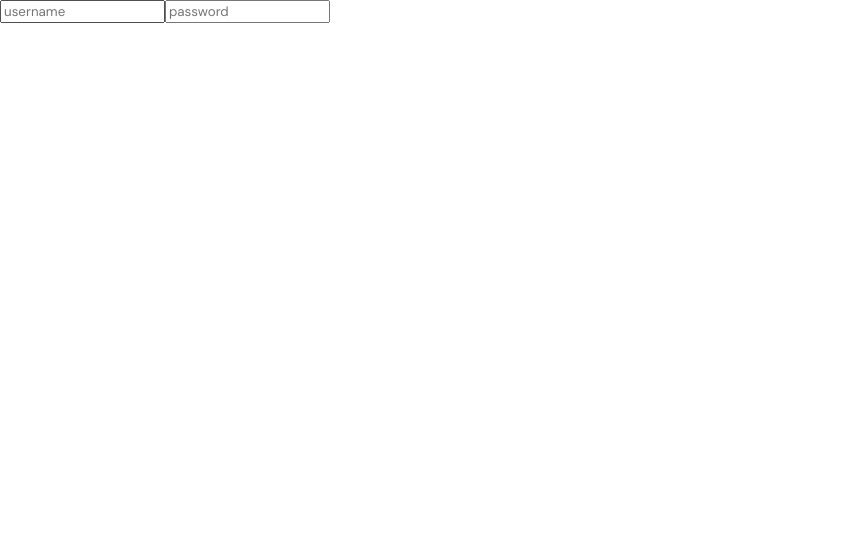
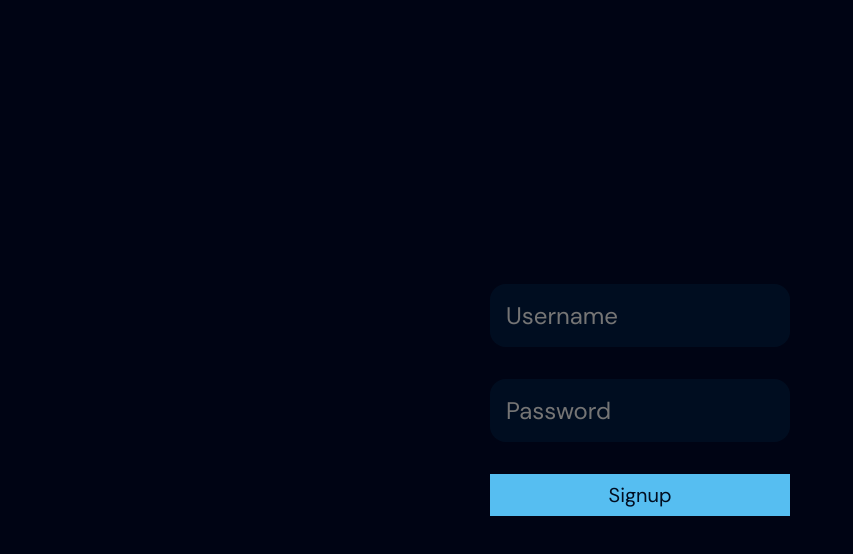
Before and after one commit to Andres191200/todo-app, a React (Vite) app: page /auth in a window 1280 px wide. Shown: the top 554 px of the page, without its empty margins (0-853 px from the left). Built offline with nearby package versions, Linux system fonts and the light colour scheme.

Commit message:
signup form with zod and react_hook_form

```diff
--- /dev/null
+++ b/src/components/auth/signup-form/SignupForm.tsx
@@ -0,0 +1,34 @@
+import { useForm } from "react-hook-form";
+import { signupSchema, TSignupForm } from "./schemas/signup";
+import { zodResolver } from "@hookform/resolvers/zod";
+import TextField from "../../text-field/TextField";
+
+export default function SignupForm() {
+  const { register, handleSubmit } = useForm<TSignupForm>({
+    resolver: zodResolver(signupSchema),
+  });
+
+  async function onSubmit(data: TSignupForm) {
+    console.log("username: ", data.username);
+    console.log("password: ", data.password);
+  }
+
+  return (
+    <form onSubmit={handleSubmit(onSubmit)}>
+      <TextField
+        zodRegister={register("username")}
+        placeholder="Username"
+        type="text"
+        name="username"
+      />
+      <TextField
+        zodRegister={register("password")}
+        placeholder="Password"
+        type="password"
+        name="password"
+      />
+
+      <button type="submit">Signup</button>
+    </form>
+  );
+}
--- /dev/null
+++ b/src/components/auth/signup-form/schemas/signup.ts
@@ -0,0 +1,9 @@
+import { zodResolver } from "@hookform/resolvers/zod";
+import {z} from "zod";
+
+export const signupSchema = z.object({
+    username: z.string().min(8, "Username must contain at least 8 characters"),
+    password: z.string().min(8, "Password must contain at least 8 characters"),
+})
+
+export type TSignupForm = z.infer<typeof signupSchema>;
--- a/src/components/text-field/TextField.tsx
+++ b/src/components/text-field/TextField.tsx
@@ -4,19 +4,35 @@ import styles from "./styles.module.scss";
 import { UseFormRegisterReturn } from "react-hook-form";
 
 type TTextFieldProps = {
-  placeholderSequence: any[],
-  zodRegister: UseFormRegisterReturn,
-  onChange: (event:React.ChangeEvent<HTMLInputElement>) => void,
-}
+  placeholderSequence?: any[];
+  zodRegister: UseFormRegisterReturn;
+  onChange?: (event: React.ChangeEvent<HTMLInputElement>) => void;
+} & Omit<React.InputHTMLAttributes<HTMLInputElement>, "onChange">;
 
-export default function TextField({placeholderSequence, onChange, zodRegister}: TTextFieldProps) {
+export default function TextField({
+  placeholderSequence,
+  onChange,
+  zodRegister,
+  ...rest
+}: TTextFieldProps) {
   return (
     <div className={styles.textFieldComponent}>
       <div className={styles.inputContainer}>
-        <input type="text" {...zodRegister} placeholder="" onChange={onChange}/>
-        <div className={styles.placeholderWrapper}>
-          <TypeAnimation sequence={placeholderSequence} wrapper="span" repeat={Infinity}/>
-        </div>
+        <input
+          type="text"
+          {...zodRegister}
+          onChange={(event) => onChange ? onChange(event) : zodRegister.onChange(event)}
+          {...rest}
+        />
+        {placeholderSequence ? (
+          <div className={styles.placeholderWrapper}>
+            <TypeAnimation
+              sequence={placeholderSequence}
+              wrapper="span"
+              repeat={Infinity}
+            />
+          </div>
+        ) : null}
       </div>
     </div>
   );
--- a/src/screens/auth/Auth.tsx
+++ b/src/screens/auth/Auth.tsx
@@ -1,11 +1,13 @@
-import React from 'react'
-import styles from './styles.module.scss';
+import React from "react";
+import styles from "./styles.module.scss";
+import SignupForm from "../../components/auth/signup-form/SignupForm";
 
 export default function Auth() {
+  function signup() {}
+
   return (
     <div className={styles.authScreen}>
-        <input placeholder='username'></input>
-        <input placeholder='password'></input>
+      <SignupForm />
     </div>
-  )
+  );
 }
--- a/src/screens/auth/styles.module.scss
+++ b/src/screens/auth/styles.module.scss
@@ -0,0 +1,29 @@
+@import '../../mixins.scss';
+
+.authScreen{
+    @include flexColMdGap();
+    justify-content: center;
+    align-items: center;
+    background-color: var(--bg-dark);
+    height: 100vh;
+    width: 100vw;
+
+    input{
+        width: 300px;
+        padding:var(--margin-sm);
+        background-color: var(--bg);
+        border:none;
+    }
+
+    button{
+        background-color: var(--primary);
+        padding: var(--margin-mini) var(--margin-sm);
+        border: none;
+        color:var(--bg);
+
+    }
+
+    form{
+        @include flexColMdGap();
+    }
+}
```
Also changed, not shown: src/components/auth/login-form/LoginForm.tsx (added).
